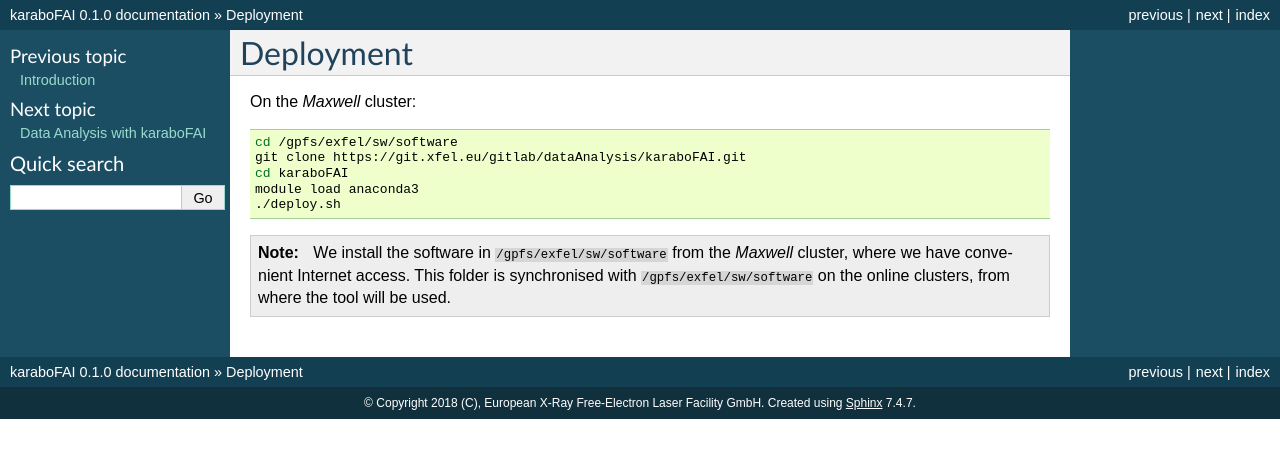
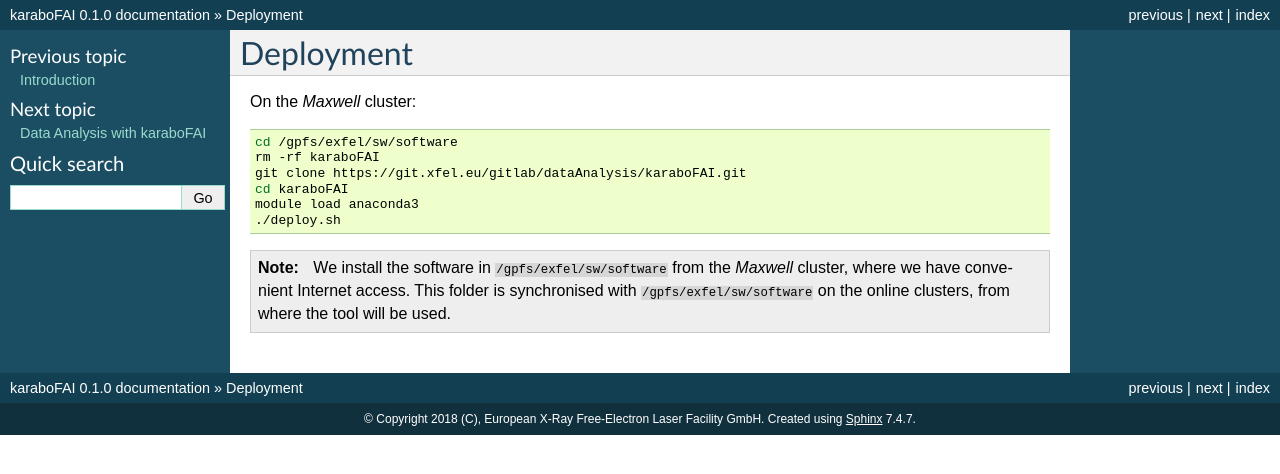
Before and after one commit to European-XFEL/EXtra-foam, a Sphinx documentation site: the page built from docs/deployment.rst, in a window 1280 px wide. Shown: the top 474 px of the page. Built offline with Sphinx 7.4.7, drawn with Linux system fonts in a browser that asks for light colours; pages that are not in the unit, such as notebooks, are missing from menus.

Commit message:
DOC: delete the old folder first when deploying

```diff
--- a/docs/deployment.rst
+++ b/docs/deployment.rst
@@ -6,6 +6,7 @@
 .. code-block:: bash
 
    cd /gpfs/exfel/sw/software
+   rm -rf karaboFAI
    git clone https://git.xfel.eu/gitlab/dataAnalysis/karaboFAI.git
    cd karaboFAI
    module load anaconda3
```
